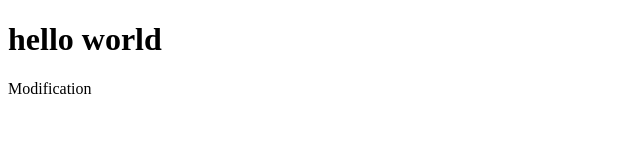
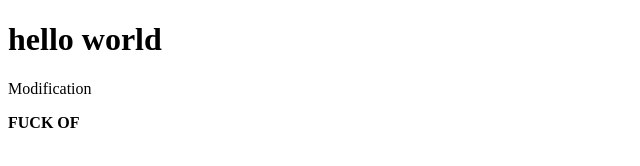
Before and after one commit to Christ-oderic/git-learning, a plain HTML site: page index.html in a window 1280 px wide. Shown: the full height of the page, 0-640 px from the left. Drawn offline with Linux system fonts and the light colour scheme.

Commit message:
FUCK YOU ALID

```diff
--- a/index.html
+++ b/index.html
@@ -8,5 +8,6 @@
 <body>
     <h1>hello world</h1>
     <p>Modification</p>
+    <strong> FUCK OF </strong>
 </body>
 </html>
```
